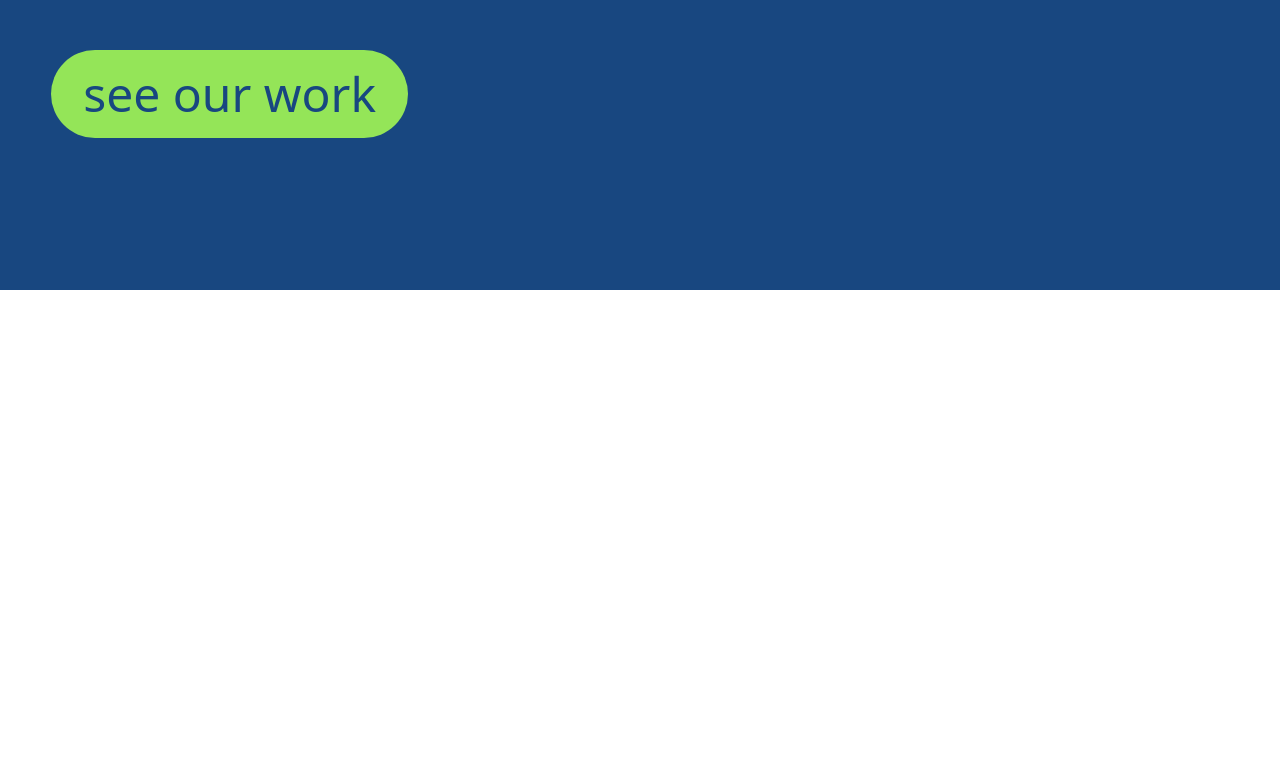
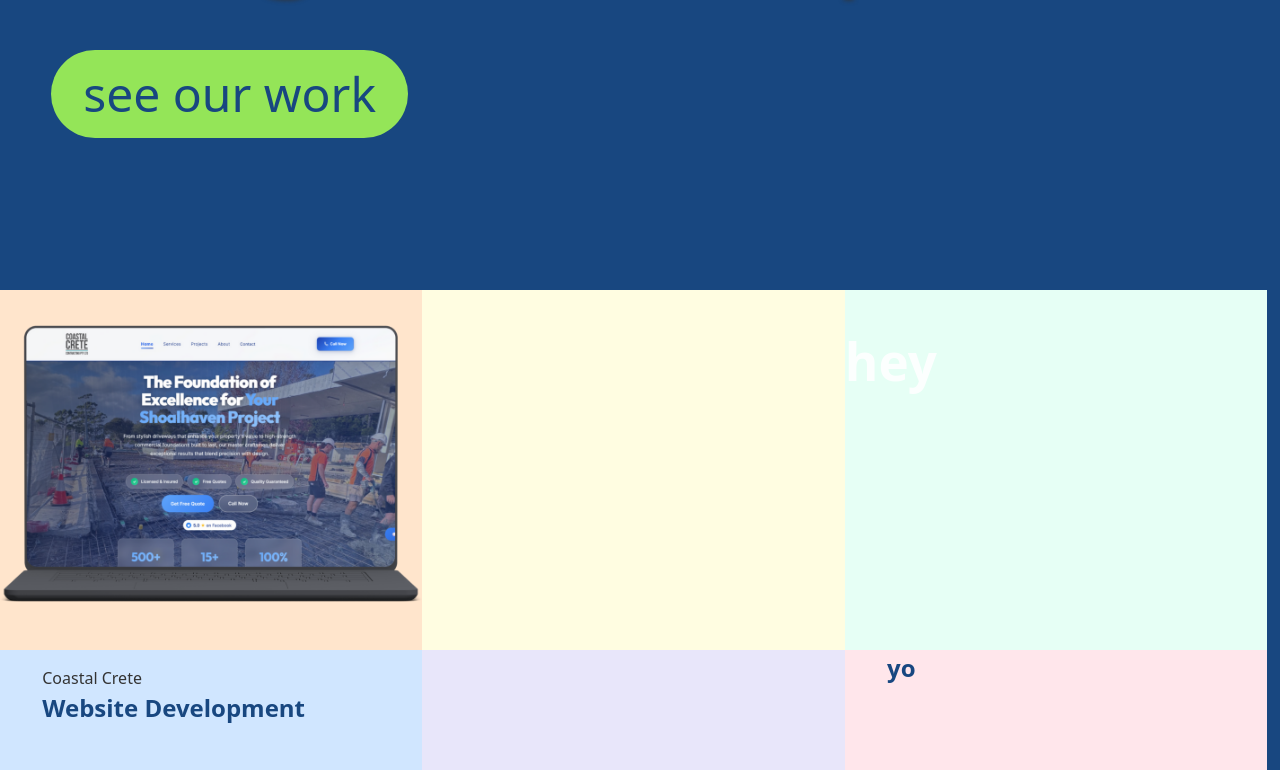
Before and after one commit to TysonPWilliams/devora-website, a React (Vite) app: page / in a window 1280 px wide. Shown: the part 584-1354 px from the top of the page. Before the commit the page ends 874 px from the top, so only its background shows below. Built offline with nearby package versions, Linux system fonts and the light colour scheme.

Commit message:
feat: WIP highlighting past projects

```diff
--- a/src/App.css
+++ b/src/App.css
@@ -91,6 +91,7 @@ img.symbol {
   font-size: 7rem;
   font-weight: 500;
   color: #94e558;
+  text-shadow: 2px 2px 5px #333;
 }
 
 .hero-btn {
@@ -113,3 +114,79 @@ a.hero-btn:hover {
   color: #333;
   transition: background-color 0.2s ease;
 }
+
+@keyframes slideInFromBottom {
+  0% {
+    transform: translateY(75%);
+    opacity: 0;
+  }
+  100% {
+    transform: translateY(0);
+    opacity: 1;
+  }
+}
+
+.slide-in-bottom {
+  animation: slideInFromBottom 1s ease-out forwards;
+}
+
+/* Examples Section */
+
+.examples-wrapper {
+  height: 60vh;
+  display: flex;
+}
+
+div.example {
+  width: 33vw;
+  display: flex;
+  flex-direction: column;
+}
+
+div.example-top {
+  height: 60vw;
+}
+
+.example-top img {
+  width: 100%;
+  height: auto;
+}
+
+.example:nth-child(3n + 1) .example-top {
+  background-color: #ffe5cc;
+}
+
+.example:nth-child(3n + 2) .example-top {
+  background-color: #fffde1;
+}
+
+.example:nth-child(3n + 3) .example-top {
+  background-color: #e6fff5;
+}
+
+div.example-bottom {
+  height: 20vw;
+}
+
+.example-bottom p {
+  color: #333;
+  margin: 1rem 0 0 10%;
+  font-weight: 500;
+}
+
+.example-bottom h2 {
+  margin: 0 0 0 10%;
+  color: #184780;
+}
+
+.example:nth-child(3n + 1) .example-bottom {
+  background-color: #d0e6ff;
+}
+
+.example:nth-child(3n + 2) .example-bottom {
+  background-color: #e8e6fa;
+}
+
+.example:nth-child(3n + 3) .example-bottom {
+  background-color: #ffe6eb;
+}
--- a/src/App.jsx
+++ b/src/App.jsx
@@ -3,6 +3,7 @@ import { Routes, Route } from 'react-router-dom'
 import { DotLottieReact } from '@lottiefiles/dotlottie-react'
 import Header from './assets/components/Header.jsx'
 import Hero from './assets/components/Hero.jsx'
+import Examples from './assets/components/Examples.jsx'
 
 
 function App() {
@@ -14,7 +15,10 @@ function App() {
         <Route
           path='/'
           element={
-            <Hero />
+            <>
+              <Hero />
+              <Examples />
+            </>
           }
         />
       </Routes>
--- /dev/null
+++ b/src/assets/components/Examples.jsx
@@ -0,0 +1,31 @@
+import mockup1 from '../CoastalCrete-Mockup.png'
+
+function Examples() {
+    return (
+        <section className="examples-wrapper">
+            <div className="example">
+                <div className="example-top">
+                    <img src={mockup1} alt="" />
+                </div>
+                <div className="example-bottom">
+                    <p className="business">Coastal Crete</p>
+                    <h2 className="business">Website Development</h2>
+                </div>
+            </div>
+            <div className="example">
+                <div className="example-top"></div>
+                <div className="example-bottom"></div>
+            </div>
+            <div className="example">
+                <div className="example-top">
+                    <h1>hey</h1>
+                </div>
+                <div className="example-bottom">
+                    <h2>yo</h2>
+                </div>
+            </div>
+        </section>
+    )
+}
+
+export default Examples
--- a/src/assets/components/Hero.jsx
+++ b/src/assets/components/Hero.jsx
@@ -3,7 +3,7 @@ import { Link } from "react-router-dom"
 function Hero() {
 
     return (
-        <section className="hero">
+        <section className="hero slide-in-bottom">
             <h1 className="hero-text">Built for Results.<br/> Designed to Impress</h1>
             <Link to="/work" className="hero-btn">see our work</Link>
         </section>
```
Also changed, not shown: src/assets/CoastalCrete-Mockup.png (added).
